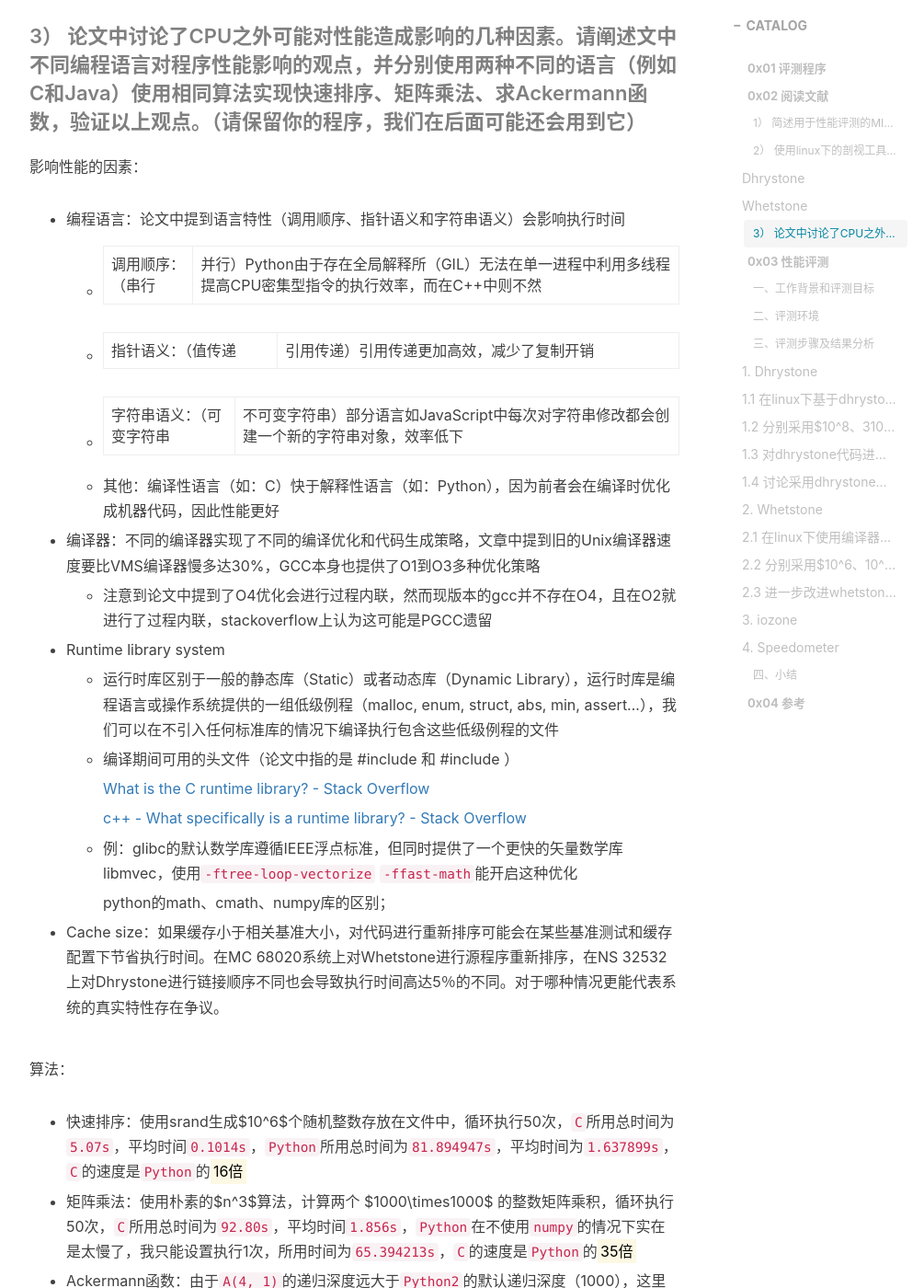
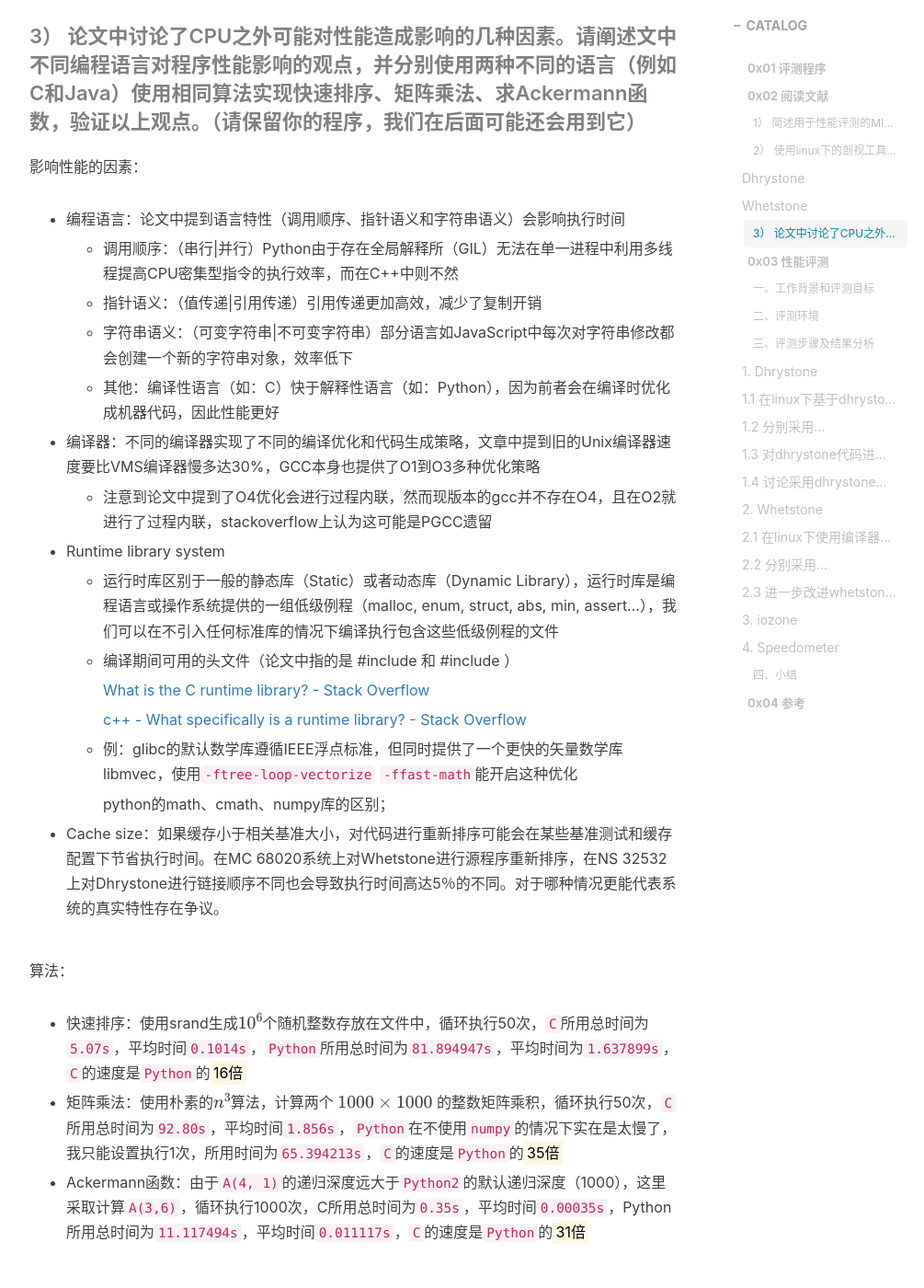
Before and after one commit to ArcaneLuna/ArcaneLuna.github.io, a Jekyll site: the page built from _posts/2023-10-05-Computer-Architecture-lab-1.1.md, in a window 1280 px wide and 1400 px high, scrolled down 7649 px. Shown: the whole window at 92% size, without its empty margins (233-1238 px from the left). Built offline with Jekyll 4.4.1, drawn with Linux system fonts in a browser that asks for light colours; nearby versions of some CDN libraries; formulas are drawn with MathJax 3; comment, search, counter and statistics services are not loaded; some of the changed text lies outside the part shown.

Commit message:
fix: backup latex

```diff
--- a/_posts/2023-10-05-Computer-Architecture-lab-1.1.md
+++ b/_posts/2023-10-05-Computer-Architecture-lab-1.1.md
@@ -46,8 +46,6 @@ SPECapcfor 3ds Max2020 通过建模、交互式图形和视觉效果全面测量
 TPC-C实现了订单输入工作负载，具有更复杂的实时和批处理事务，并引入了具有响应时间约束的客户端/服务器模型的概念。 TPC-E 实现了股票交易工作负载，具有多阶段交易事务和大量只读事务，代表向混合环境的转变。
 
 Dhrystone和Coremark已经成为过去三十年来微控制器基准测试套件的事实标准，但这些基准测试现在不再反映现代嵌入式系统的需求。Embench™是专门设计用来满足现代连接的嵌入式系统的要求的。这些基准测试是相关的、可移植的，并且实施得很好。
-
-
 
 ### 0x02 阅读文献
 
@@ -122,11 +120,11 @@ P0 的比例远远低于论文，而 P0 是简单的3个全局变量交换内容
 
 - 编程语言：论文中提到语言特性（调用顺序、指针语义和字符串语义）会影响执行时间
 
-  - 调用顺序：（串行|并行）Python由于存在全局解释所（GIL）无法在单一进程中利用多线程提高CPU密集型指令的执行效率，而在C++中则不然
+  - 调用顺序：（串行\|并行）Python由于存在全局解释所（GIL）无法在单一进程中利用多线程提高CPU密集型指令的执行效率，而在C++中则不然
 
-  - 指针语义：（值传递|引用传递）引用传递更加高效，减少了复制开销
+  - 指针语义：（值传递\|引用传递）引用传递更加高效，减少了复制开销
 
-  - 字符串语义：（可变字符串|不可变字符串）部分语言如JavaScript中每次对字符串修改都会创建一个新的字符串对象，效率低下
+  - 字符串语义：（可变字符串\|不可变字符串）部分语言如JavaScript中每次对字符串修改都会创建一个新的字符串对象，效率低下
 
   - 其他：编译性语言（如：C）快于解释性语言（如：Python），因为前者会在编译时优化成机器代码，因此性能更好
 
@@ -157,8 +155,6 @@ P0 的比例远远低于论文，而 P0 是简单的3个全局变量交换内容
 - 矩阵乘法：使用朴素的$n^3$算法，计算两个 $1000\times1000$ 的整数矩阵乘积，循环执行50次，`C`所用总时间为`92.80s`，平均时间`1.856s`，`Python`在不使用`numpy`的情况下实在是太慢了，我只能设置执行1次，所用时间为`65.394213s`，`C`的速度是`Python`的<mark>35倍</mark>
 
 - Ackermann函数：由于`A(4, 1)`的递归深度远大于`Python2`的默认递归深度（1000），这里采取计算`A(3,6)`，循环执行1000次，C所用总时间为`0.35s`，平均时间`0.00035s`，Python所用总时间为`11.117494s`，平均时间`0.011117s`，`C`的速度是`Python`的<mark>31倍</mark>
-
----
 
 ### 0x03 性能评测
 
@@ -369,7 +365,7 @@ Chrome不愧是最快浏览器，根据 firefox [官方报道](https://blog.nigh
 
 - [TPC-Homepage](https://www.tpc.org/)
 
-- [性能工具 | Microsoft Learn](https://learn.microsoft.com/zh-cn/windows-hardware/test/weg/performance-tools)
+- [性能工具 Microsoft Learn](https://learn.microsoft.com/zh-cn/windows-hardware/test/weg/performance-tools)
 
 - [PassMark PerformanceTest - PC benchmark software](https://www.passmark.com/products/performancetest/index.php)
 
@@ -403,7 +399,7 @@ Chrome不愧是最快浏览器，根据 firefox [官方报道](https://blog.nigh
 
 - [Whetstone Benchmark Detailed Results - Roy Longbottom's PC Benchmark Collection](http://www.roylongbottom.org.uk/whetstone%20results.htm)
 
-- [Whetstone | benchmark (kreier.github.io)](https://kreier.github.io/benchmark/whetstone/)
+- [Whetstone benchmark (kreier.github.io)](https://kreier.github.io/benchmark/whetstone/)
 
 **GCC Optimize**
 
```
Also changed, not shown: _includes/head.html (+11 -2 lines).
